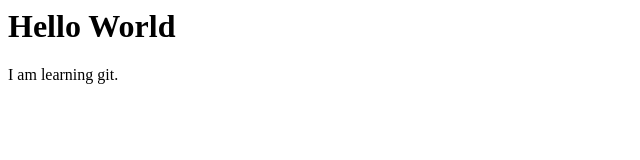
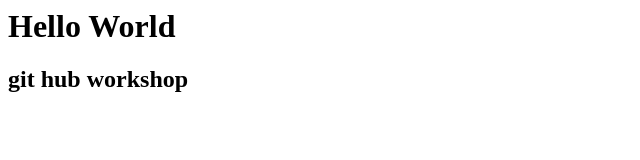
Before and after one commit to poonam1511/Github1, a plain HTML site: page index.html in a window 1280 px wide. Shown: the whole page, without its empty margins (0-640 px from the left). Drawn offline with Linux system fonts and the light colour scheme.

Commit message:
in hello1

```diff
--- a/index.html
+++ b/index.html
@@ -1,4 +1,2 @@
 <h1>Hello World</h1>
-<p>
-    I am learning git.
-</p>
+<h2>git hub workshop</h2>
```
